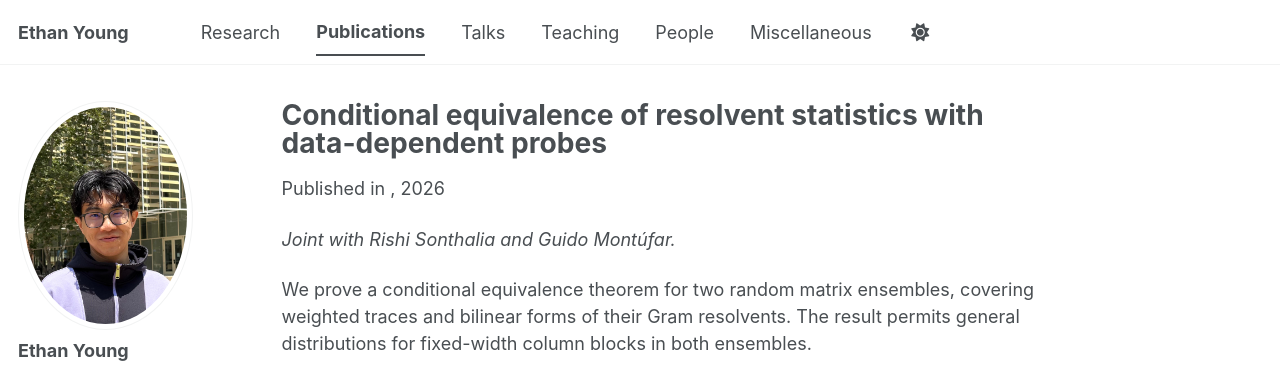
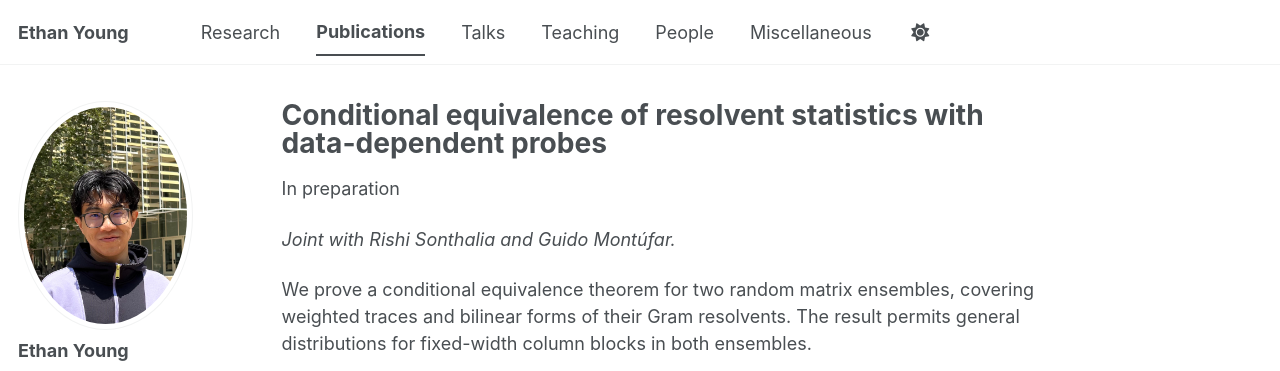
Before and after one commit to ethanjyoung/ethanjyoung.github.io, a Jekyll site: the page built from _publications/2026-equivalence.md, in a window 1280 px wide. Shown: the top 371 px of the page. Built offline with Jekyll 4.4.1, drawn with Linux system fonts in a browser that asks for light colours; a style sheet for code colours, icons or effects is not loaded; part of the change alters nothing that is shown.

Commit message:
Add files via upload

```diff
--- a/_layouts/single.html
+++ b/_layouts/single.html
@@ -3,6 +3,14 @@ layout: default
 ---
 
 {% include base_path %}
+
+{% assign show_published_date = true %}
+{% if page.collection == 'publications' %}
+  {% assign publication_status = page.status | default: 'published' | strip | downcase %}
+  {% if publication_status != 'published' %}
+    {% assign show_published_date = false %}
+  {% endif %}
+{% endif %}
 
 {% if page.header.overlay_color or page.header.overlay_image or page.header.image %}
   {% include page__hero.html %}
@@ -20,7 +28,7 @@ layout: default
   <article class="page" itemscope itemtype="http://schema.org/CreativeWork">
     {% if page.title %}<meta itemprop="headline" content="{{ page.title | markdownify | strip_html | strip_newlines | escape_once }}">{% endif %}
     {% if page.excerpt %}<meta itemprop="description" content="{{ page.excerpt | markdownify | strip_html | strip_newlines | escape_once }}">{% endif %}
-    {% if page.date %}<meta itemprop="datePublished" content="{{ page.date | date: "%B %d, %Y" }}">{% endif %}
+    {% if page.date and show_published_date %}<meta itemprop="datePublished" content="{{ page.date | date: "%B %d, %Y" }}">{% endif %}
     {% if page.modified %}<meta itemprop="dateModified" content="{{ page.modified | date: "%B %d, %Y" }}">{% endif %}
 
     <div class="page__inner-wrap">
@@ -30,12 +38,14 @@ layout: default
           {% if page.read_time %}
             <p class="page__meta"><i class="fa fa-clock" aria-hidden="true"></i> {% include read-time.html %}</p>
           {% endif %}
-        {% if page.modified %}
+        {% if page.modified and show_published_date %}
           <p class="page__date"><strong><i class="fa fa-fw fa-calendar" aria-hidden="true"></i> {{ site.data.ui-text[site.locale].date_label | default: "Published:" }}</strong> <time datetime="{{ page.modified | date: "%Y-%m-%d" }}">{{ page.modified | date: "%B %d, %Y" }}</time></p>
         {% endif %}
 
         {% if page.collection == 'teaching' %}
           <p> {{ page.type }}, <i>{{ page.venue }}</i>, {{ page.date | default: "1900-01-01" | date: "%Y" }} </p>
+        {% elsif page.collection == 'publications' %}
+          {% include publication-status.html publication=page %}
         {% elsif page.venue and page.date %}
           <p>Published in <i>{{ page.venue }}</i>, {{ page.date | default: "1900-01-01" | date: "%Y" }} </p>
         {% elsif page.date %}
```
